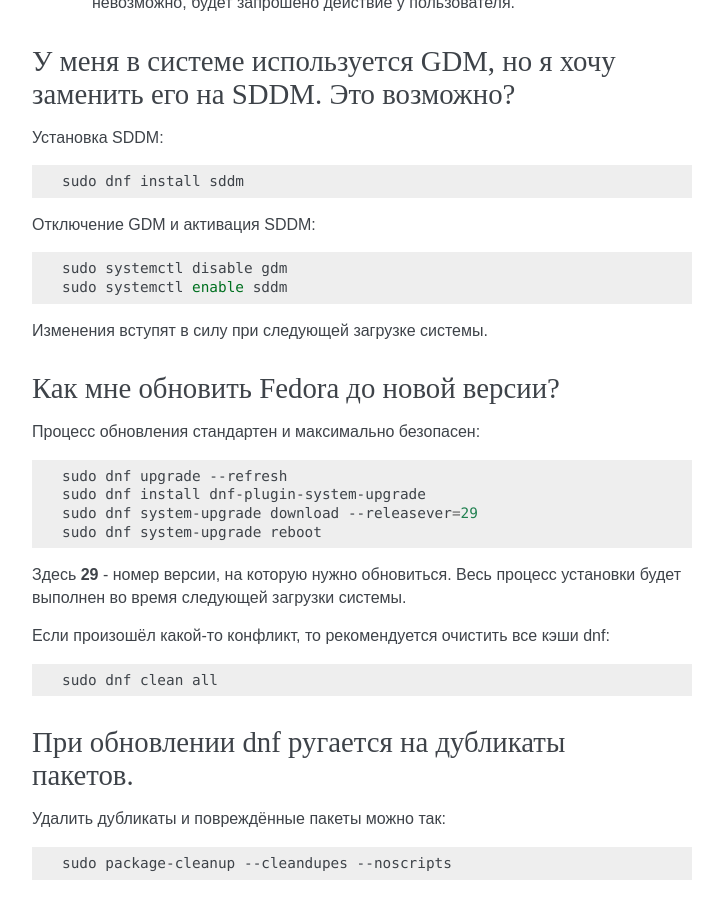
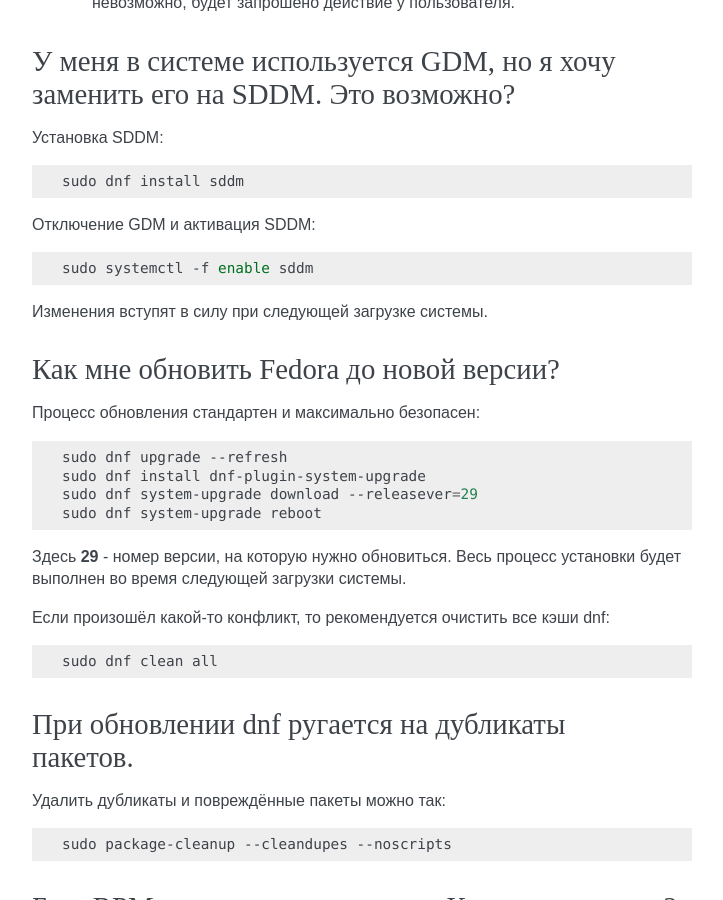
Before and after one commit to RussianFedora/FAQ, a Sphinx documentation site: the page built from source/package-manager.rst, in a window 1280 px wide and 900 px high, scrolled down 1216 px. Shown: the whole window, without its empty margins (388-1111 px from the left). Built offline with Sphinx 7.4.7, drawn with Linux system fonts in a browser that asks for light colours.

Commit message:
Slightly nicer way to change DM

```diff
--- a/source/package-manager.rst
+++ b/source/package-manager.rst
@@ -65,8 +65,7 @@
 
 .. code-block:: bash
 
-    sudo systemctl disable gdm
-    sudo systemctl enable sddm
+    sudo systemctl -f enable sddm
 
 Изменения вступят в силу при следующей загрузке системы.
 
```
